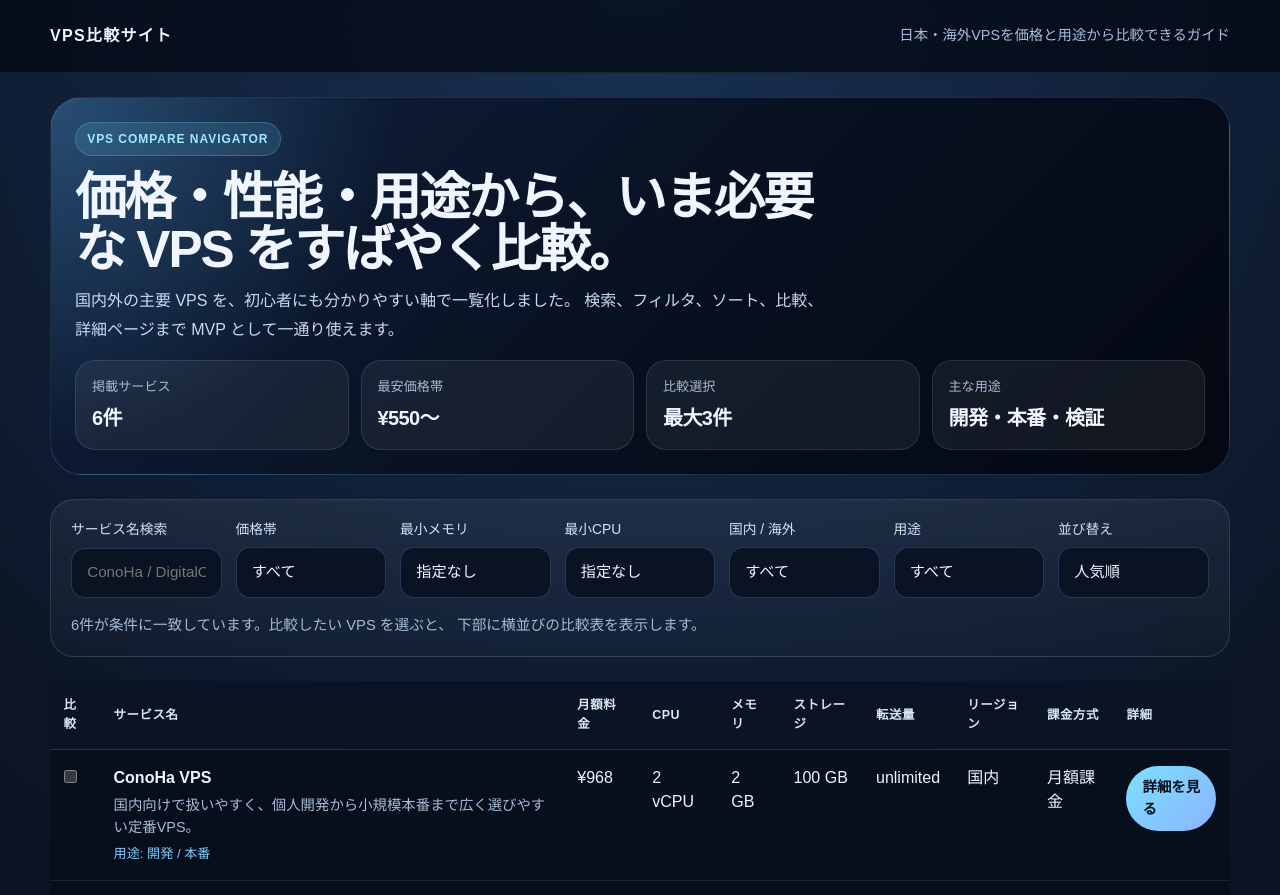
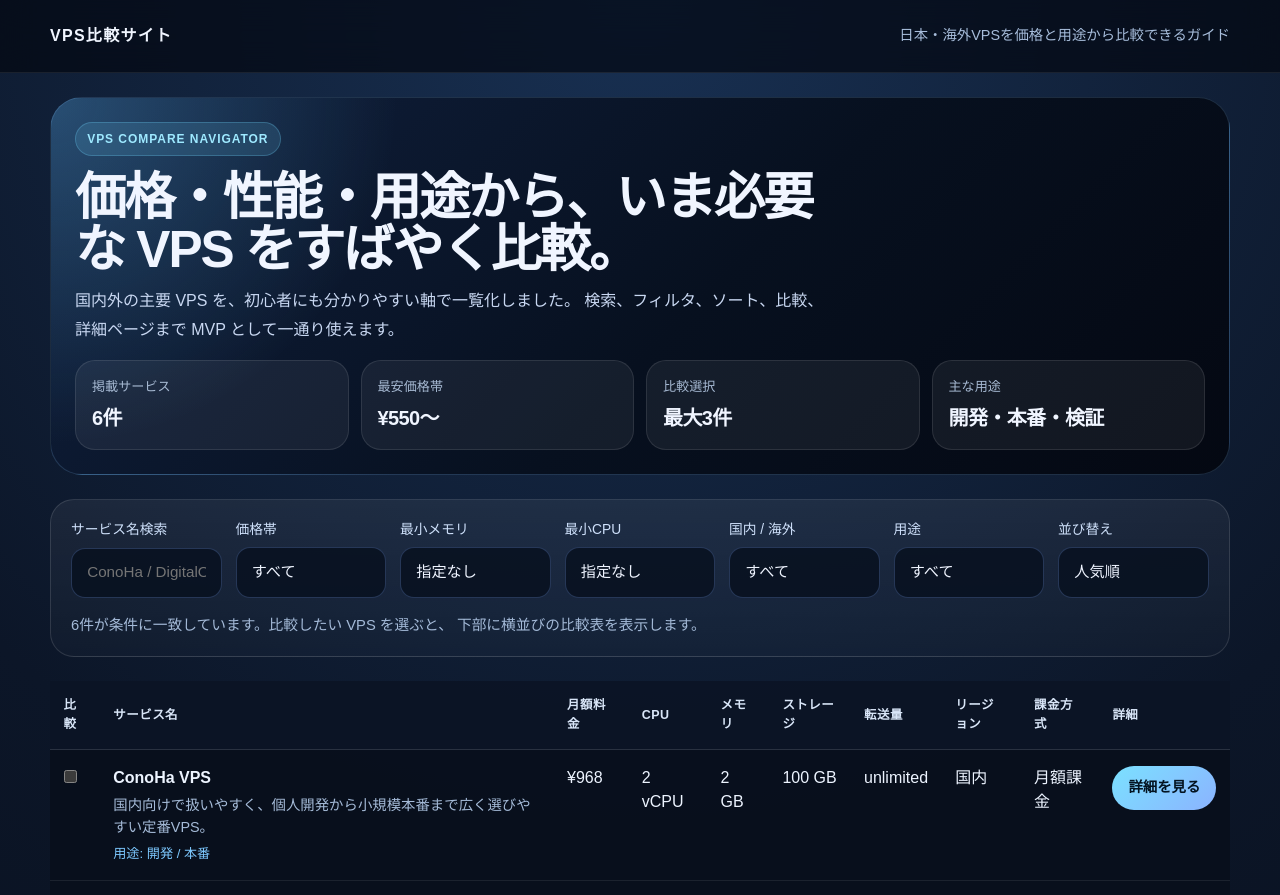
Before and after one commit to reload-co-jp/vps-survey, a Next.js app: page / in a window 1280 px wide. Shown: the top 895 px of the page. Built offline with nearby package versions, Linux system fonts and the light colour scheme.

Commit message:
Fix button

```diff
--- a/components/vps-explorer.tsx
+++ b/components/vps-explorer.tsx
@@ -519,6 +519,7 @@ const linkButtonStyle = {
   display: "inline-flex",
   fontSize: "0.9rem",
   fontWeight: 700,
+  whiteSpace: "nowrap" as const,
   padding: "0.7rem 1rem",
   textDecoration: "none",
 }
```
